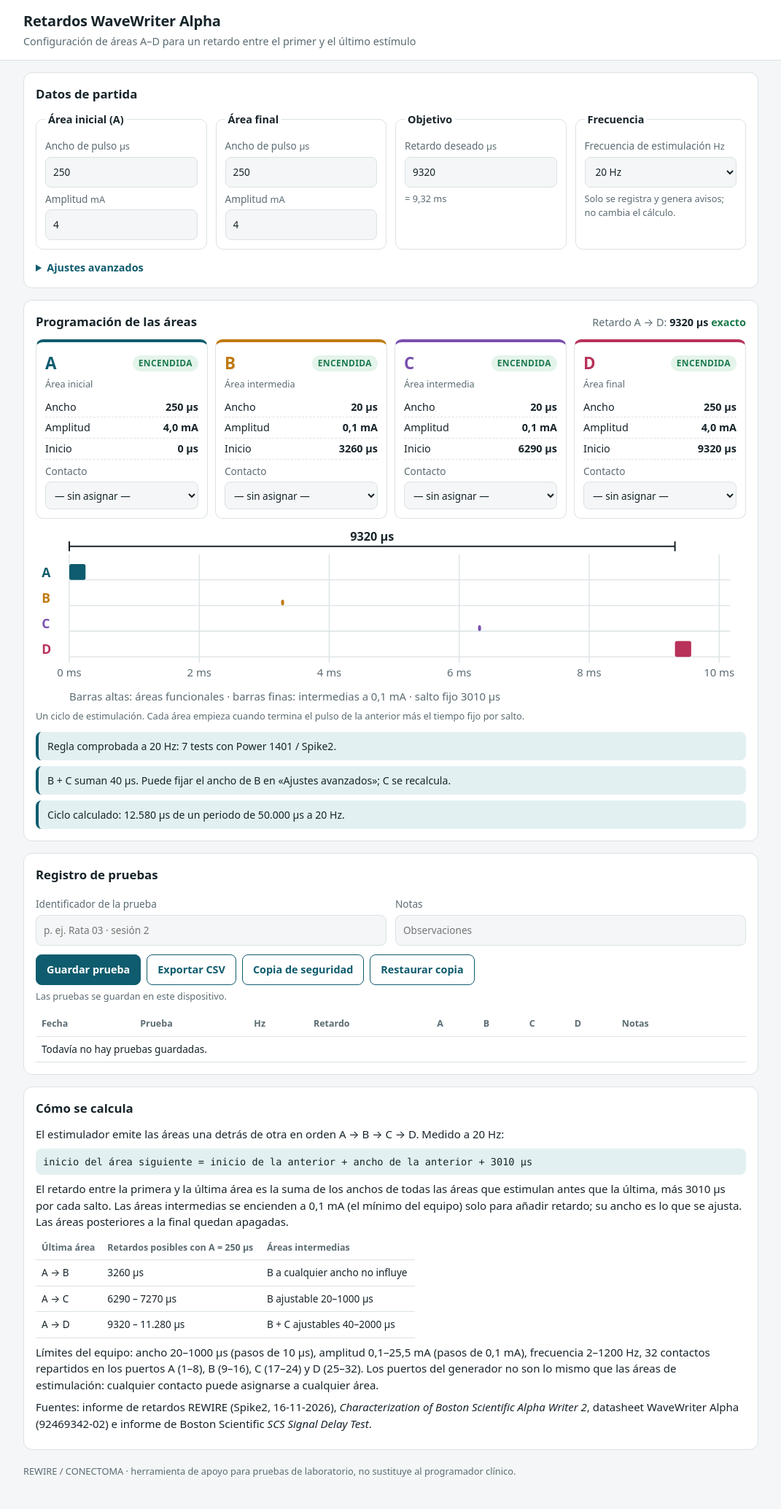
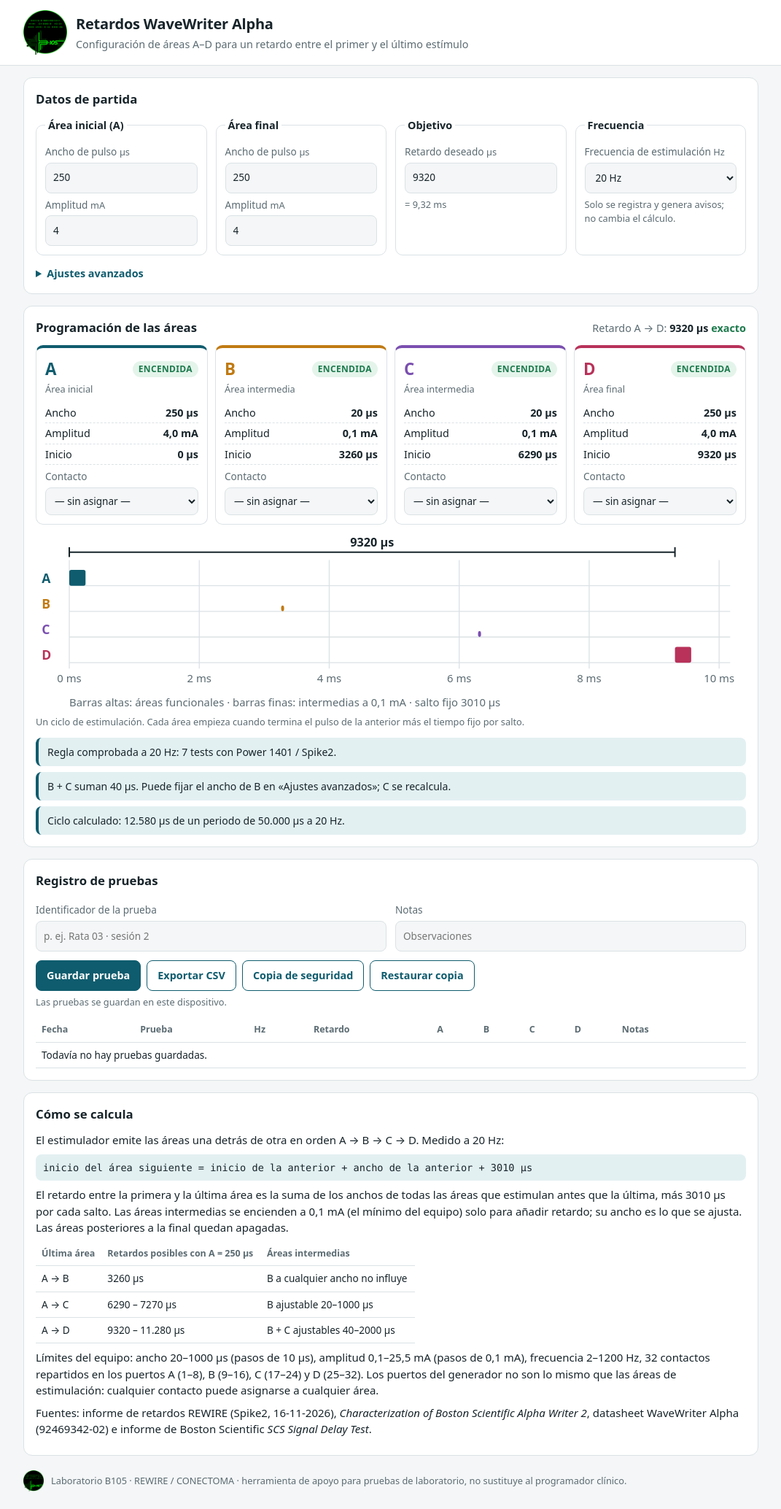
Before and after one commit to elb105/wavewriter-delay-app, a plain HTML site: page index.html in a window 1280 px wide. Shown: the whole page at 73% size, without its empty margins (104-1175 px from the left). Drawn offline with Linux system fonts and the light colour scheme.

Commit message:
Logotipo del laboratorio B105 en la cabecera y el pie
Co-Authored-By: Claude Opus 5.5 <noreply@anthropic.com>

```diff
--- a/index.html
+++ b/index.html
@@ -18,7 +18,8 @@
 <body>
 <header class="top">
   <div class="wrap top-in">
-    <div>
+    <img class="logo" src="icons/logo-b105.png" width="250" height="256" alt="Laboratorio B105">
+    <div class="title">
       <h1>Retardos WaveWriter Alpha</h1>
       <p class="sub">Configuración de áreas A–D para un retardo entre el primer y el último estímulo</p>
     </div>
@@ -120,7 +121,7 @@
     <p>Fuentes: informe de retardos REWIRE (Spike2, 16-11-2026), <em>Characterization of Boston Scientific Alpha Writer 2</em>, datasheet WaveWriter Alpha (92469342-02) e informe de Boston Scientific <em>SCS Signal Delay Test</em>.</p>
   </section>
 </main>
-<footer class="wrap foot">REWIRE / CONECTOMA · herramienta de apoyo para pruebas de laboratorio, no sustituye al programador clínico.</footer>
+<footer class="wrap foot"><img class="foot-logo" src="icons/logo-b105.png" width="250" height="256" alt=""><span>Laboratorio B105 · REWIRE / CONECTOMA · herramienta de apoyo para pruebas de laboratorio, no sustituye al programador clínico.</span></footer>
 
 <script src="calc.js"></script>
 <script src="app.js"></script>
--- a/styles.css
+++ b/styles.css
@@ -34,7 +34,12 @@ body {
 }
 .wrap { max-width: 1040px; margin: 0 auto; padding: 0 16px; }
 .top { background: var(--surface); border-bottom: 1px solid var(--line); padding-top: env(safe-area-inset-top); }
-.top-in { display: flex; align-items: center; justify-content: space-between; gap: 12px; padding-top: 14px; padding-bottom: 14px; }
+.top-in { display: flex; align-items: center; gap: 12px; padding-top: 14px; padding-bottom: 14px; }
+.top-in .title { flex: 1; min-width: 0; }
+.logo { width: 60px; height: auto; flex: none; }
+@media (max-width: 480px) { .logo { width: 44px; } }
+.foot { display: flex; align-items: center; gap: 10px; }
+.foot-logo { width: 28px; height: auto; flex: none; }
 h1 { font-size: 1.25rem; margin: 0; letter-spacing: -0.01em; }
 h2 { font-size: 1.05rem; margin: 0 0 12px; }
 .sub { margin: 2px 0 0; color: var(--muted); font-size: 0.9rem; }
--- a/sw.js
+++ b/sw.js
@@ -1,7 +1,7 @@
 // Service worker: deja la app disponible sin conexión.
-var CACHE = 'ww-delay-v1';
+var CACHE = 'ww-delay-v2';
 var FILES = ['./', 'index.html', 'styles.css', 'calc.js', 'app.js', 'manifest.webmanifest',
-  'icons/icon.svg', 'icons/icon-180.png', 'icons/icon-192.png', 'icons/icon-512.png', 'icons/icon-maskable-512.png'];
+  'icons/icon.svg', 'icons/logo-b105.png', 'icons/icon-180.png', 'icons/icon-192.png', 'icons/icon-512.png', 'icons/icon-maskable-512.png'];
 
 self.addEventListener('install', function (e) {
   e.waitUntil(caches.open(CACHE).then(function (c) { return c.addAll(FILES); }).then(function () { return self.skipWaiting(); }));
```
Also changed, not shown: icons/logo-b105.png (added).
